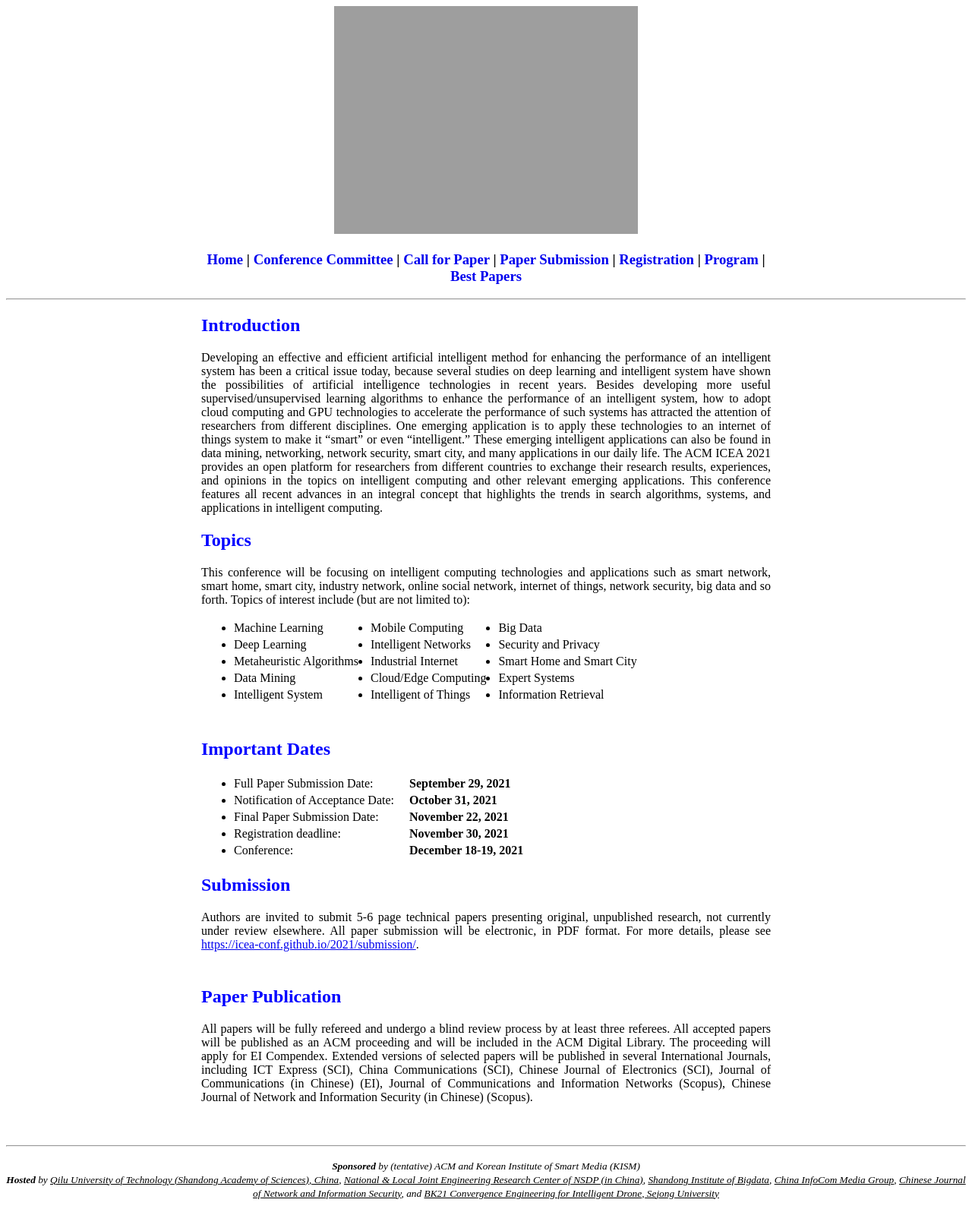
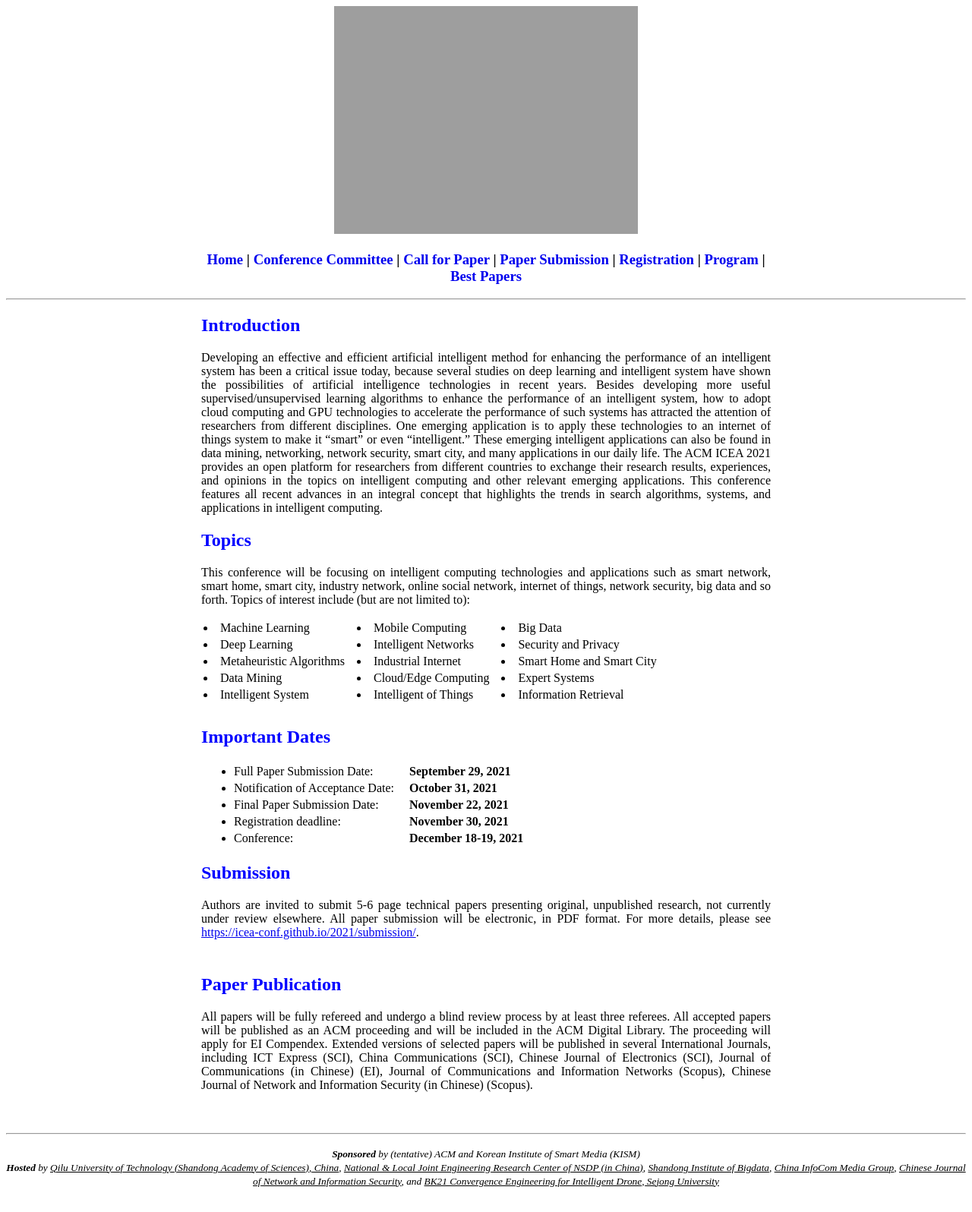
Before and after one commit to icea-conf/2021, a Jekyll site: the page built from papers/index.html, in a window 1280 px wide. Shown: the whole page at 76% size. Built offline with Jekyll 4.4.1, drawn with Linux system fonts in a browser that asks for light colours.

Commit message:
Update index.html

```diff
--- a/papers/index.html
+++ b/papers/index.html
@@ -12,10 +12,10 @@
             <div>
                   <h2 style="color:#0000FF">Topics</h2>
                         <p style="text-align: justify">This conference will be focusing on intelligent computing technologies and applications such as smart network, smart home, smart city, industry network, online social network, internet of things, network security, big data and so forth. Topics of interest include (but are not limited to): </p>
-                              <ul>
                               <table>
                                     <tbody>
                                           <tr>
+                                                <ul>
                                                 <td>
                                                       <li><a>Machine Learning &nbsp;&nbsp;</a></li>
                                                 </td>
@@ -25,8 +25,10 @@
                                                 <td>
                                                       <li><a>Big Data</a></li>
                                                 </td>
+                                                </ul>
                                           </tr>
                                           <tr>
+                                                <ul>
                                                 <td>
                                                       <li><a>Deep Learning &nbsp;&nbsp;</a></li>
                                                 </td>
@@ -36,8 +38,10 @@
                                                 <td>
                                                       <li><a>Security and Privacy</a></li>
                                                 </td>
+                                                </ul>
                                           </tr>
                                           <tr>
+                                                <ul>
                                                 <td>
                                                       <li><a>Metaheuristic Algorithms &nbsp;&nbsp;</a></li>
                                                 </td>
@@ -47,8 +51,10 @@
                                                 <td>
                                                       <li><a>Smart Home and Smart City</a></li>
                                                 </td>
+                                                </ul>
                                           </tr>
                                           <tr>
+                                                <ul>
                                                 <td>
                                                       <li><a>Data Mining &nbsp;&nbsp;</a></li>
                                                 </td>
@@ -58,8 +64,10 @@
                                                 <td>
                                                       <li><a>Expert Systems</a></li>
                                                 </td>
+                                                </ul>
                                           </tr>
                                           <tr>
+                                                <ul>
                                                 <td>
                                                       <li><a>Intelligent System &nbsp;&nbsp;</a></li>
                                                 </td>
@@ -69,6 +77,7 @@
                                                 <td>
                                                       <li><a>Information Retrieval</a></li>
                                                 </td>
+                                                </ul>
                                           </tr>
                                     </tbody>
                               </table>
```
